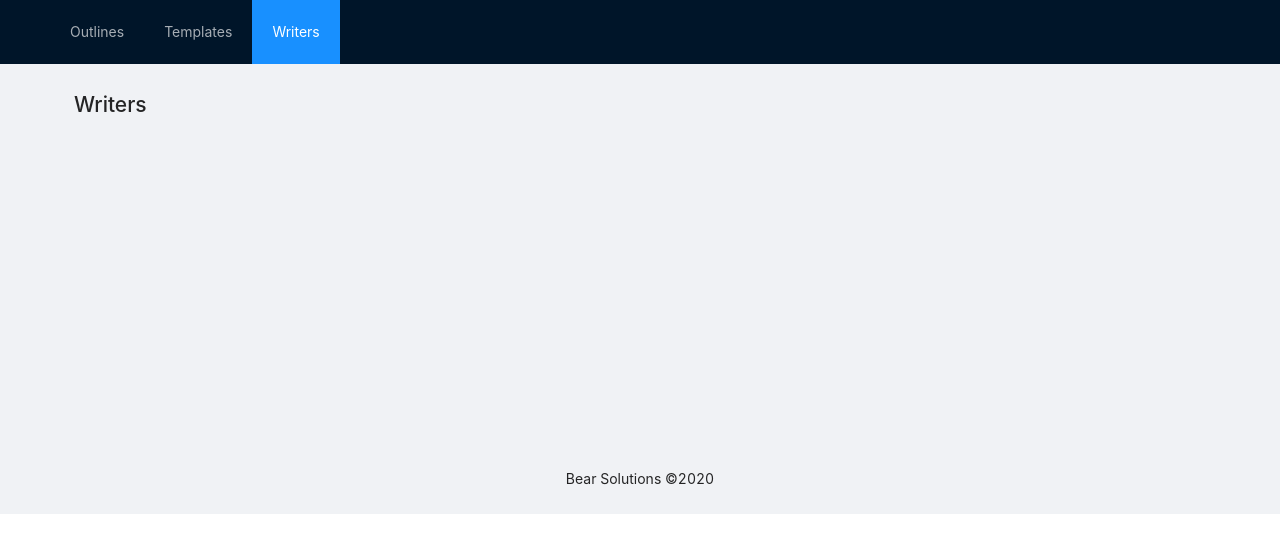
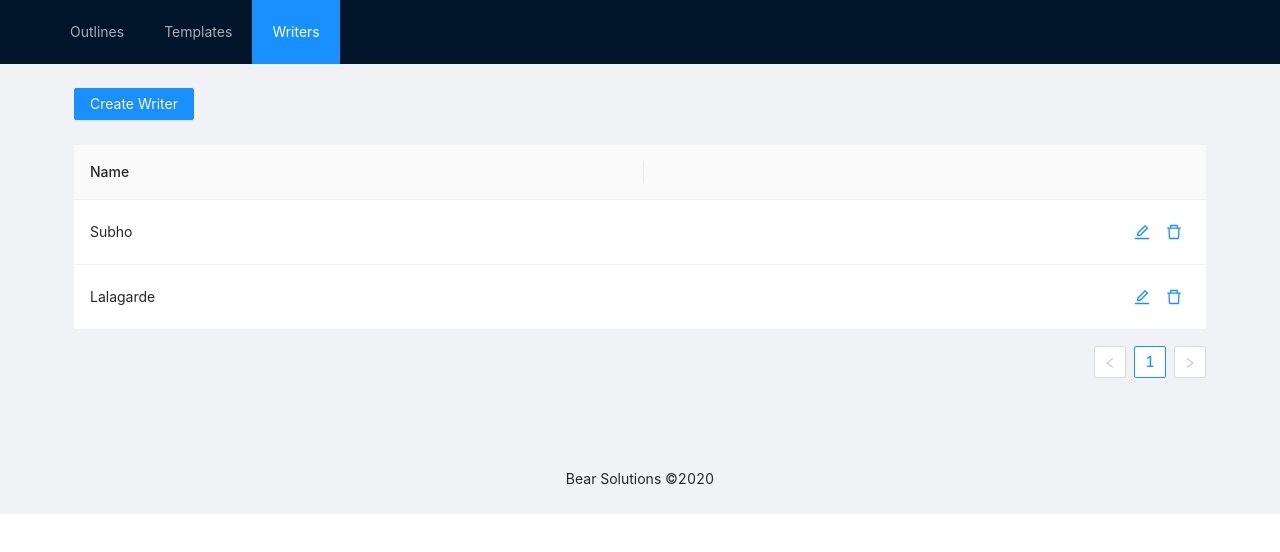
Before and after one commit to Runebjo/Outsourcer, a React (Create React App) app: page /writers in a window 1280 px wide. Shown: the top 552 px of the page. Built offline with nearby package versions, Linux system fonts and the light colour scheme.

Commit message:
Finished first draft on writers

```diff
--- a/src/App.js
+++ b/src/App.js
@@ -23,7 +23,6 @@ function App() {
       defaultKey = ['1']
       break;
   }
-
 
   return (
     <Layout>
--- a/src/components/writers.js
+++ b/src/components/writers.js
@@ -1,9 +1,63 @@
-import React from 'react'
+import React, { useState } from 'react';
+import { Button, Table, Popconfirm, message } from 'antd';
+import { EditOutlined, DeleteOutlined } from '@ant-design/icons';
 
 export const Writers = () => {
+
+    function createWriter() {
+        console.log("Create Writer");
+    }
+
+    function editWriter(key) {
+        console.log("Edit Writer", key);
+    }
+
+    function confirmDelete(key) {
+        const newData = data.filter(d => d.key !== key);
+        setData(newData);
+        message.success("Outline Deleted");
+    }
+
+    const columns = [
+        {
+            title: 'Name',
+            dataIndex: 'name',
+            key: 'name',
+        },
+        {
+            dataIndex: 'action',
+            key: 'action',
+            render: (text, record) => (
+                <span style={{ float: 'right' }}>
+                    <Button type="link" onClick={() => editWriter(record.key)} icon={<EditOutlined />} />
+                    <Popconfirm
+                        title={`Are you sure you want to delete the writer: "${record.name}?"`}
+                        onConfirm={() => confirmDelete(record.key)}
+                        okText="Yes"
+                        cancelText="No"
+                    >
+                        <Button type="link" icon={<DeleteOutlined />} />
+                    </Popconfirm>
+                </span >
+            )
+        }
+    ];
+
+    const [data, setData] = useState([
+        {
+            key: 1,
+            name: 'Subho'
+        },
+        {
+            key: 2,
+            name: 'Lalagarde'
+        }
+    ]);
+
     return (
         <div>
-            <h1>Writers</h1>
+            <Button type="primary" onClick={createWriter}>Create Writer</Button>
+            <Table columns={columns} dataSource={data} style={{ marginTop: 25 }}></Table>
         </div>
     )
 }
```
